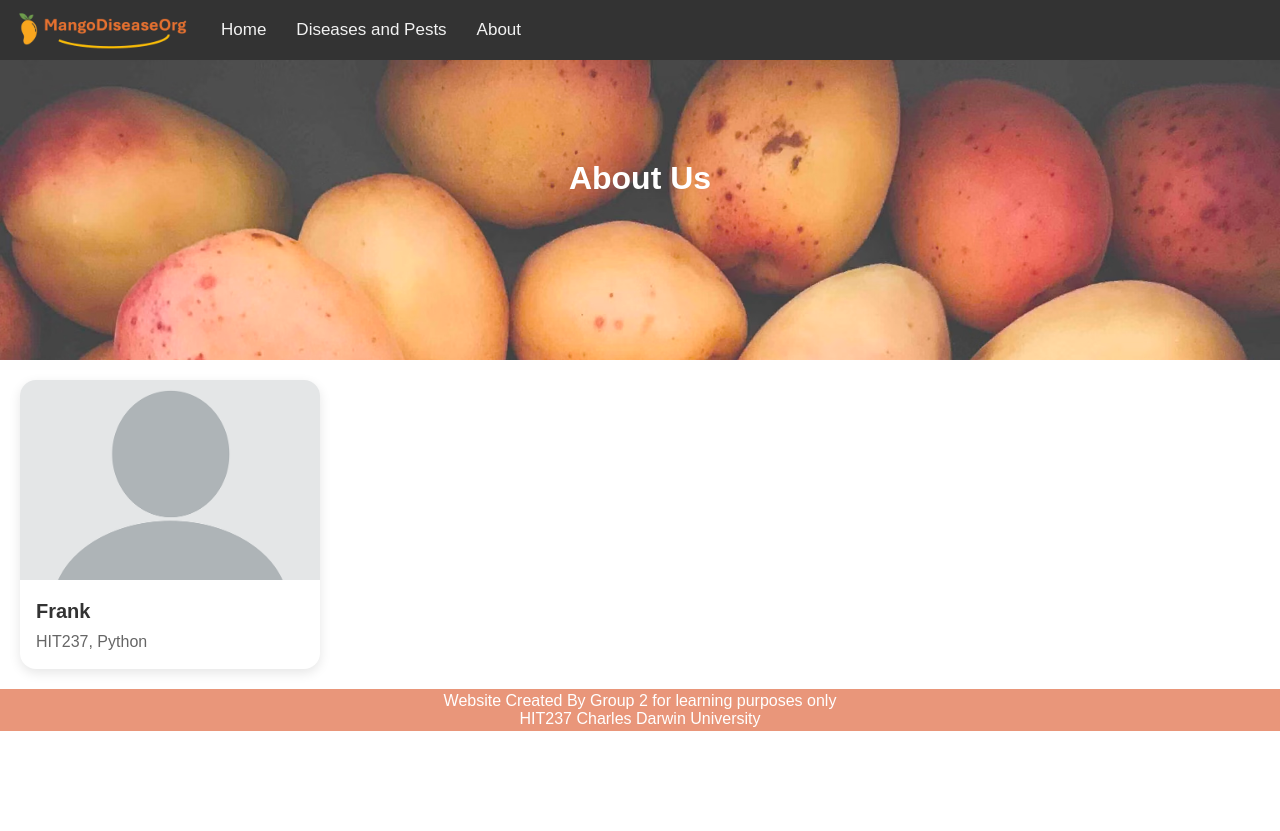
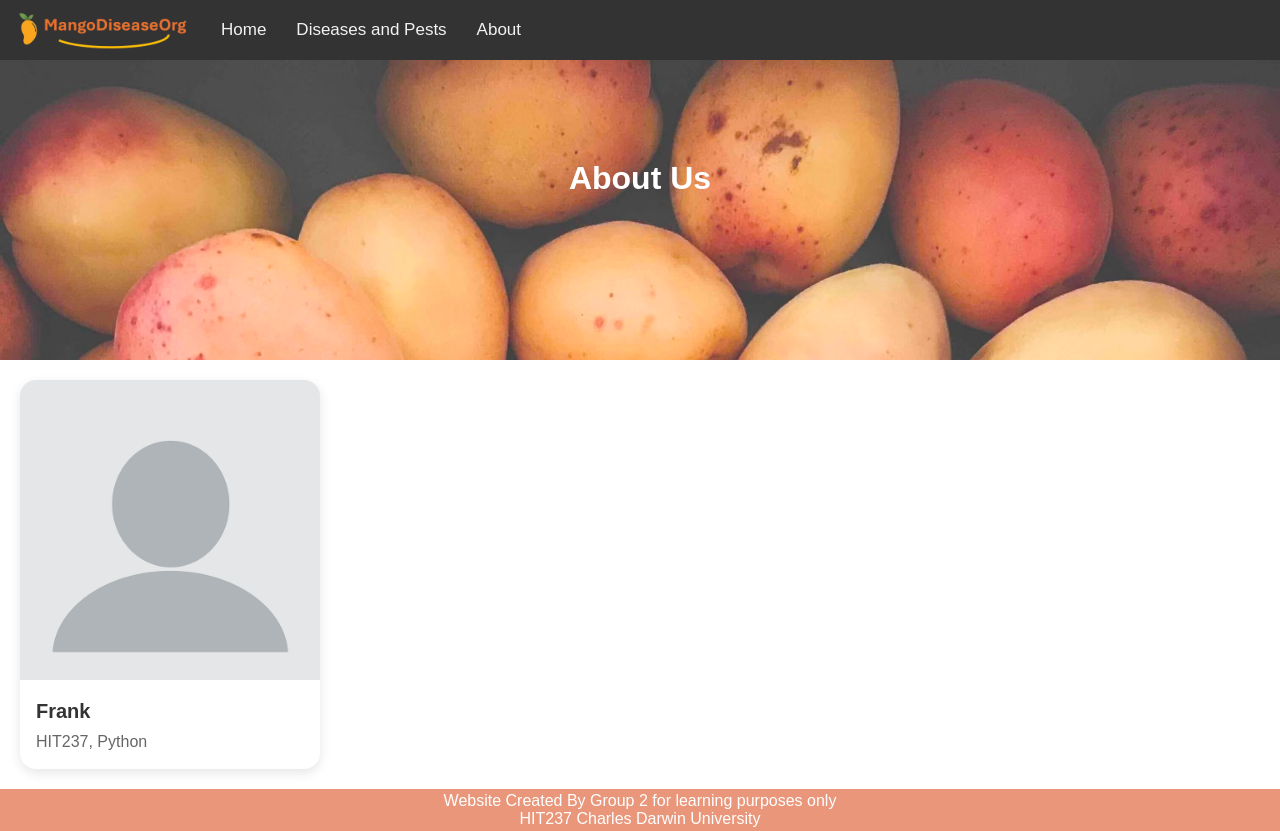
Before and after one commit to frank-895/mango_disease_web_app, a Django app: page /about/ in a window 1280 px wide. Before the commit the page ends 731 px from the top, so only its background shows below. Run offline with Django 5.2, Linux system fonts and the light colour scheme; data comes from the database, SQL or seed files in the repository.

Commit message:
Sticky footer created

```diff
--- a/mango_disease_proj/mango_disease_app/static/css/styles.css
+++ b/mango_disease_proj/mango_disease_app/static/css/styles.css
@@ -2,6 +2,16 @@
     margin: 0;
     padding: 0;
     font-family: Arial;
+}
+
+body {
+    min-height: 100vh;
+    display: flex;
+    flex-direction: column; /* Arrange content vertically */
+}
+
+main {
+    flex-grow:1;
 }
 
 /* CSS adapted from https://www.w3schools.com/howto/howto_js_topnav.asp */
@@ -83,7 +93,7 @@ footer {
 
 .author_img {
     width: 100%;
-    height: 200px;
+    height: 300px;
     object-fit: cover;
 }
 
```
